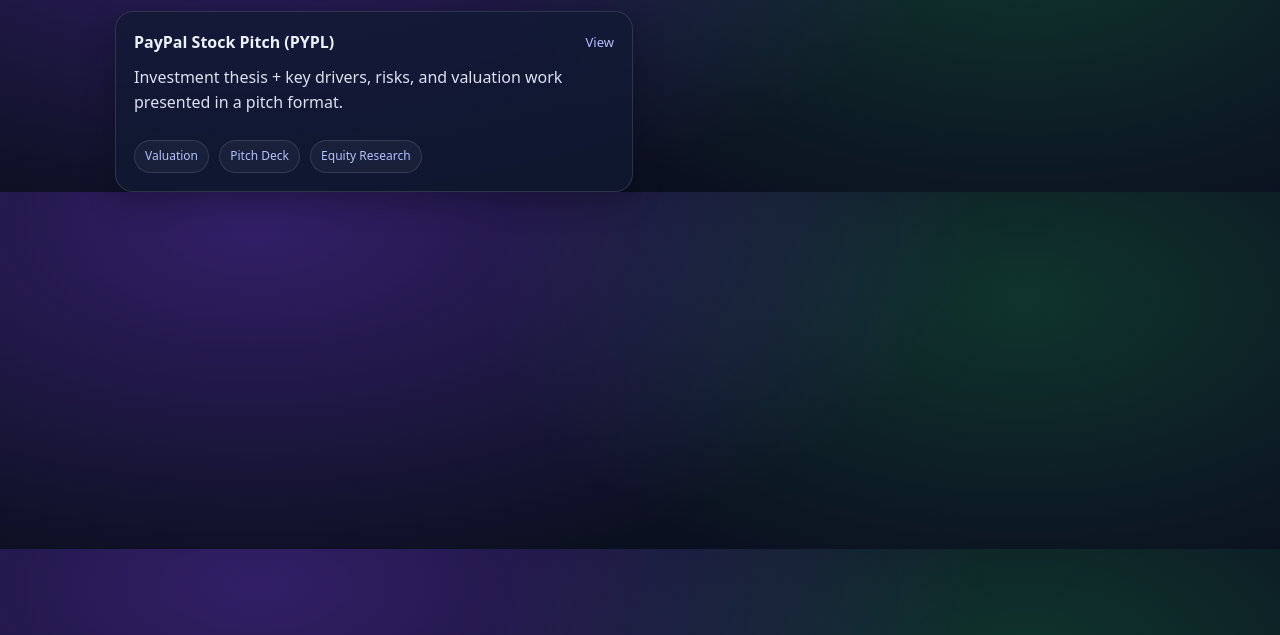
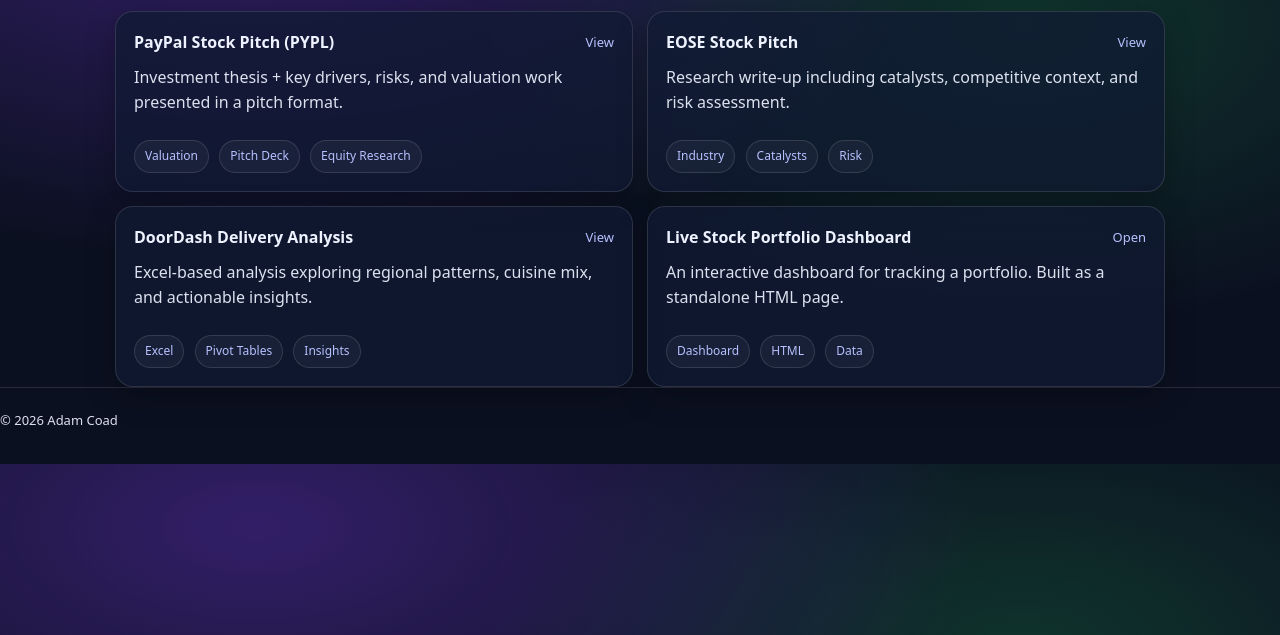
Before and after one commit to AdamC06/Website-Creation, a plain HTML site: page projects.html in a window 1280 px wide. Shown: the part 165-800 px from the top of the page. Drawn offline with Linux system fonts and the light colour scheme.

Commit message:
Add new project cards to projects.html

```diff
--- a/projects.html
+++ b/projects.html
@@ -43,3 +43,56 @@
           <span class="pill">Pitch Deck</span>
           <span class="pill">Equity Research</span>
         </div>
+      </div>
+
+      <div class="card project">
+        <div class="title">
+          <strong>EOSE Stock Pitch</strong>
+          <a class="link" href="assets/eose.pdf" target="_blank" rel="noopener">View</a>
+        </div>
+        <p>Research write-up including catalysts, competitive context, and risk assessment.</p>
+        <div>
+          <span class="pill">Industry</span>
+          <span class="pill">Catalysts</span>
+          <span class="pill">Risk</span>
+        </div>
+      </div>
+
+      <div class="card project">
+        <div class="title">
+          <strong>DoorDash Delivery Analysis</strong>
+          <a class="link" href="assets/doordash-analysis.xlsx" target="_blank" rel="noopener">View</a>
+        </div>
+        <p>Excel-based analysis exploring regional patterns, cuisine mix, and actionable insights.</p>
+        <div>
+          <span class="pill">Excel</span>
+          <span class="pill">Pivot Tables</span>
+          <span class="pill">Insights</span>
+        </div>
+      </div>
+
+      <div class="card project">
+        <div class="title">
+          <strong>Live Stock Portfolio Dashboard</strong>
+          <a class="link" href="assets/portfolio-dashboard.html" target="_blank" rel="noopener">Open</a>
+        </div>
+        <p>An interactive dashboard for tracking a portfolio. Built as a standalone HTML page.</p>
+        <div>
+          <span class="pill">Dashboard</span>
+          <span class="pill">HTML</span>
+          <span class="pill">Data</span>
+        </div>
+      </div>
+
+    </div>
+  </main>
+
+  <!-- FOOTER -->
+  <footer class="footer">
+    <p>© 2026 Adam Coad</p>
+  </footer>
+
+  <script src="script.js"></script>
+
+</body>
+</html>
```
